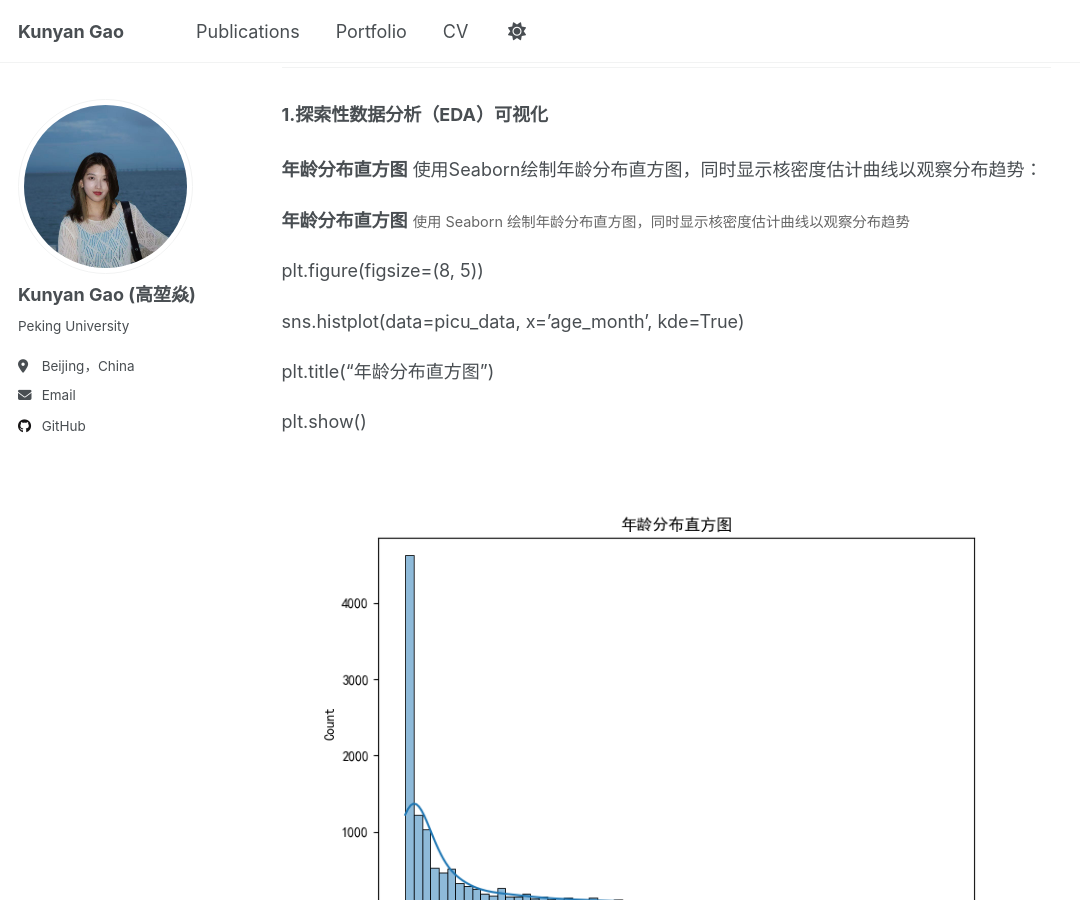
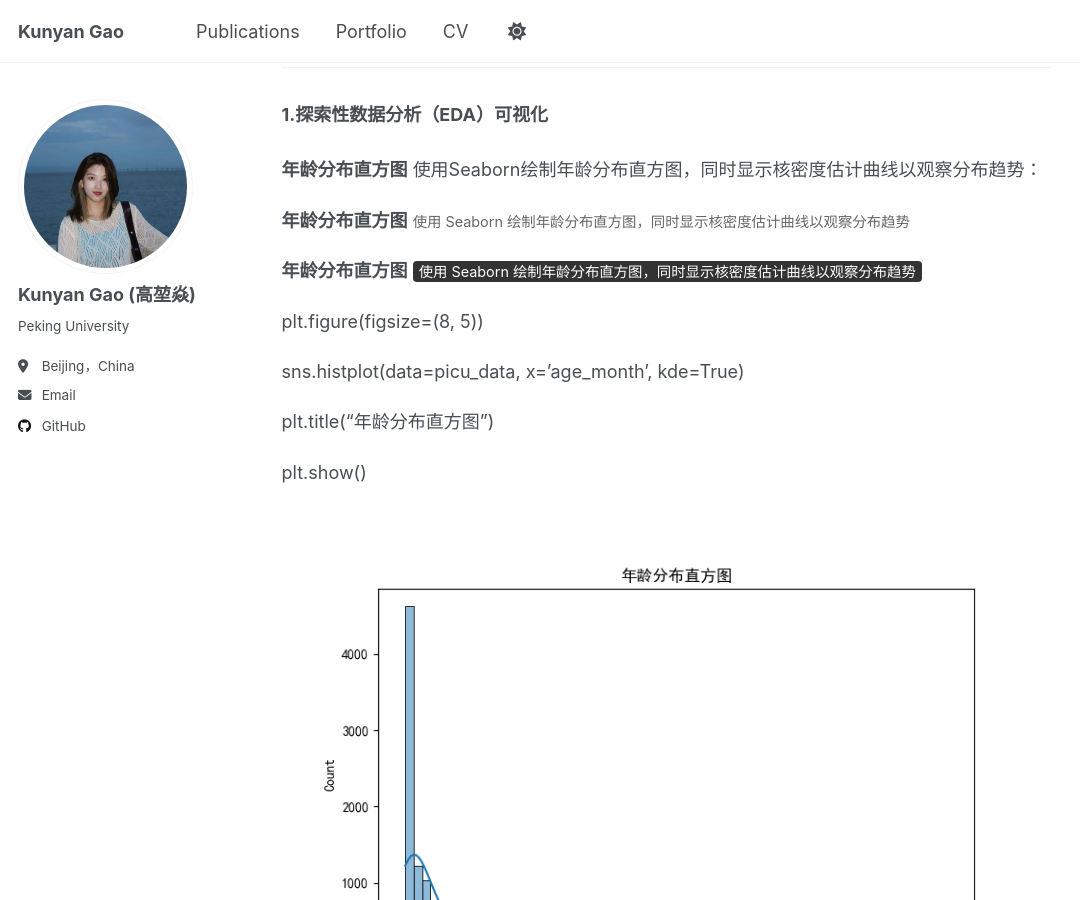
Before and after one commit to Alissa0106/Alissa0106.github.io, a Jekyll site: the page built from _portfolio/python-data-visualization-practice.md, in a window 1280 px wide and 900 px high, scrolled down 388 px. Shown: the whole window, without its empty margins (0-1080 px from the left). Built offline with Jekyll 4.4.1, drawn with Linux system fonts in a browser that asks for light colours; a script that is not in the unit is left out.

Commit message:
Update python-data-visualization-practice.md

```diff
--- a/_portfolio/python-data-visualization-practice.md
+++ b/_portfolio/python-data-visualization-practice.md
@@ -32,6 +32,8 @@ tech_stack:
 使用Seaborn绘制年龄分布直方图，同时显示核密度估计曲线以观察分布趋势：
 
 **年龄分布直方图** <span style="font-size: 0.8em; color: #666;">使用 Seaborn 绘制年龄分布直方图，同时显示核密度估计曲线以观察分布趋势</span>
+
+**年龄分布直方图** <span style="font-size: 0.8em; color: #ffffff; background-color: #333333; padding: 2px 6px; border-radius: 4px;">使用 Seaborn 绘制年龄分布直方图，同时显示核密度估计曲线以观察分布趋势</span>
 
 plt.figure(figsize=(8, 5))
 
```
